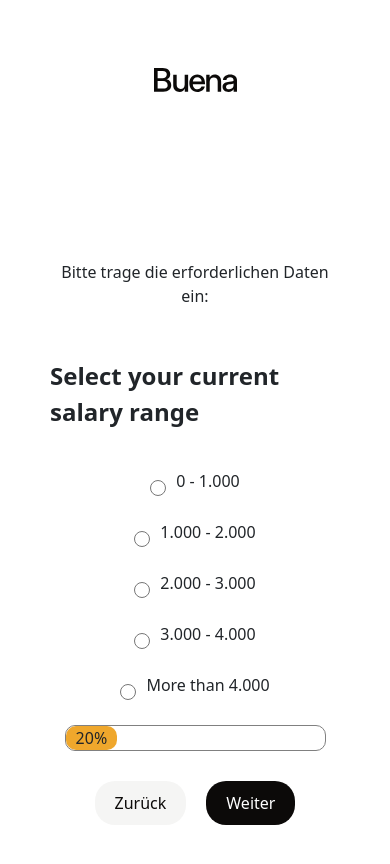
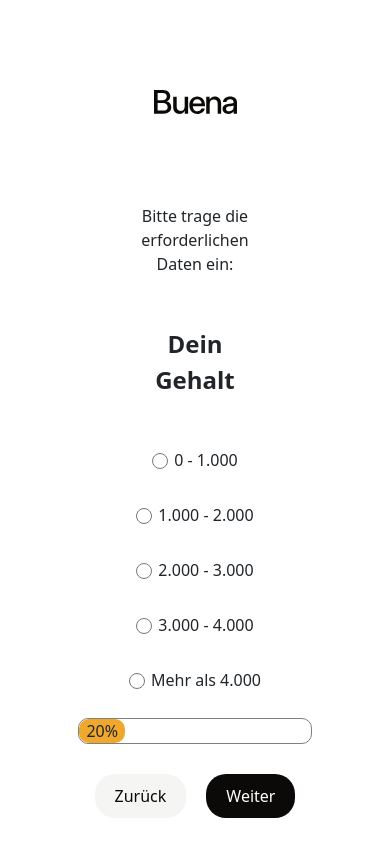
Before and after one commit to pikkukurkku/tenant_app, a React (Create React App) app: page /salary in a window 390 px wide. Shown: the top 864 px of the page. Built offline with nearby package versions, Linux system fonts and the light colour scheme.

Commit message:
updated readme

```diff
--- a/src/components/InputForm.module.css
+++ b/src/components/InputForm.module.css
@@ -2,7 +2,7 @@
   background-color: #efa72c;
 }
 .form {
-  margin: 50px;
+  margin: 50px 150px;
   display: flex;
   flex-direction: column;
   justify-content: space-between;
@@ -30,7 +30,19 @@
   margin: 15px 0 0 0;
 }
 
-p {
+.grow {
+  transition: all .2s ease-in-out;
+  align-self: center;
+  margin: 40px;
+  margin-bottom: 40px;
+  align-self: flex-end;
+}
+
+.grow:hover {
+  transform: scale(1.2);
+}
+
+.par {
   text-align: center;
   margin: 50px 0;
 }
@@ -38,6 +50,7 @@
 label {
   font-weight: bold;
   font-size: 24px;
+  text-align: center;
 }
 .button,
 .back {
@@ -66,19 +79,22 @@
 
 .radioGroup {
   display: flex;
-  flex-direction: column;
-  align-items: center;
-  gap: 10px;
+  flex-direction: row;
+  align-content: center;
+  gap: 25px;
+  margin-top: 20px;
 }
 
 .radioOption {
   display: flex;
-  align-items: center;
+  align-content: center;
 }
 
 .radioInput {
-  margin-right: 10px;
+  margin: 5px 6px 0 0;
   width: 16px;
+  height: 16px;
+  align-content: center;
 }
 
 .radioLabel {
@@ -88,7 +104,7 @@
 @media only screen and (max-width: 600px) {
   input,
   .progress {
-    width: 90%;
+    width: 60vw
   }
 
   p {
@@ -99,4 +115,19 @@
   .progress {
     margin-bottom: 30px;
   }
+
+  .radioGroup {
+    flex-direction: column;
+  }
+  .radioOption {
+    margin: 0;
+    padding: 0;
+    width: 70vw;
+    justify-content: center;
+
+  }
+
+  .grow {
+    align-self: center;
+  }
 }
--- a/src/components/InputForm.tsx
+++ b/src/components/InputForm.tsx
@@ -26,7 +26,7 @@
   const [inputValue, setInputValue] = useState<string>("");
   const [selectedOption, setSelectedOption] = useState<string>("");
   const navigate = useNavigate();
-  const { progress, setProgress } = useProgress();
+  const { progress, setProgress, decreaseProgress } = useProgress();
 
   const handleSubmit = (e: React.FormEvent<HTMLFormElement>) => {
     e.preventDefault();
@@ -35,11 +35,20 @@
     navigate(nextRoute);
   };
 
+  const handleBack = () => {
+    decreaseProgress();
+    window.history.back();
+  };
+
+  const toHomePage = () => {
+    window.location.href = "/";
+  };
+
   return (
     <div className={name}>
       <form className={styles["form"]} onSubmit={handleSubmit}>
-<img src="../buena_logo.png" alt="buena-logo"></img>
-      <p>Bitte trage die erforderlichen Daten ein:</p>
+<img src="../buena_logo.png" alt="buena-logo" className={styles["grow"]} onClick={toHomePage}></img>
+      <p className={styles["par"]}>Bitte trage die erforderlichen Daten ein:</p>
         <label>{label}</label>
         {type === "text" && (
         <input
@@ -89,7 +98,7 @@
 </div>
 
         <div className={styles["buttons"]}>
-        <button onClick={() => window.history.back()} className={styles["back"]} type="button">Zurück</button>
+        <button onClick={handleBack} className={styles["back"]} type="button">Zurück</button>
         <button className={styles["button"]} type="submit">Weiter</button>
         </div>
       </form>
--- a/src/contexts/useProgress.tsx
+++ b/src/contexts/useProgress.tsx
@@ -1,4 +1,11 @@
 import React, { createContext, useContext, useState, ReactNode } from "react";
+
+
+interface ProgressContextType {
+  progress: number;
+  setProgress: React.Dispatch<React.SetStateAction<number>>;
+  decreaseProgress: () => void;
+}
 
 interface ProgressContextType {
   progress: number;
@@ -26,8 +33,12 @@
 }) => {
   const [progress, setProgress] = useState<number>(20);
 
+  const decreaseProgress = () => {
+    setProgress((prevProgress) => Math.max(prevProgress - 20, 0));
+  };
+
   return (
-    <ProgressContext.Provider value={{ progress, setProgress }}>
+    <ProgressContext.Provider value={{ progress, setProgress, decreaseProgress }}>
       {children}
     </ProgressContext.Provider>
   );
--- a/src/pages/Email.tsx
+++ b/src/pages/Email.tsx
@@ -4,10 +4,10 @@
 const Email: React.FC = () => {
   return (
       <InputForm
-          label="Email"
+          label="E-mail"
           type="text"
           name="email"
-          placeholder="Your e-mail"
+          placeholder="Deine E-Mail-Adresse"
           localStorageKey="email"
           nextRoute="/phone"
       />
--- a/src/pages/Home.module.css
+++ b/src/pages/Home.module.css
@@ -35,7 +35,7 @@
   color: white;
 }
 
-span {
+.span {
   background-color: #f5f5f4;
   color: #a6a19e;
   display: flex;
@@ -90,6 +90,15 @@
   font-weight: bold;
 }
 
+.grow {
+  transition: all .2s ease-in-out;
+  margin-right: 50px;
+}
+
+.grow:hover {
+  transform: scale(1.2);
+}
+
 
 @media only screen and (max-width: 600px) {
 
@@ -104,11 +113,11 @@
   gap: 10px;
 }
 
-img {
-  margin: 18px 0;
-}
-
 section {
   margin: 40px 50px;
 }
+.grow {
+  align-self: center;
+  margin: 18px 0;
 }
+}
--- a/src/pages/Home.tsx
+++ b/src/pages/Home.tsx
@@ -16,7 +16,7 @@
 
   return (
     <div className="Home">
-      <span>Home ist jetzt Buena</span>
+      <span className={styles["span"]}>Home ist jetzt Buena</span>
       <div className={styles["navbar"]}>
       <div className={styles["navbar-btns"]}>
         <button onClick={logInClick} className={styles["einloggen"]}>Einloggen</button>
@@ -24,7 +24,7 @@
         <p className={styles["regular"]}>Über Buena</p>
         <p className={styles["regular"]}>Jobs</p>
         </div>
-        <img src="./buena_logo.png" alt="buena logo" />
+        <img src="./buena_logo.png" className={styles["grow"]} alt="buena logo" />
       </div>
       {errorMessage &&
               <p className={styles["errorMsg"]}>{errorMessage}</p>}
--- a/src/pages/Phone.tsx
+++ b/src/pages/Phone.tsx
@@ -4,10 +4,10 @@
 const Phone: React.FC = () => {
     return (
         <InputForm
-            label="Phone"
+            label="Telefonnummer"
             type="text"
             name="phone"
-            placeholder=""
+            placeholder="Deine Handynummer"
             localStorageKey="phone number"
             nextRoute="/salary"
         />
--- a/src/pages/Salary.tsx
+++ b/src/pages/Salary.tsx
@@ -7,12 +7,12 @@
     { value: "1.000 - 2.000", label: "1.000 - 2.000" },
     { value: "2.000 - 3.000", label: "2.000 - 3.000" },
     { value: "3.000 - 4.000", label: "3.000 - 4.000" },
-    { value: "More than 4.000", label: "More than 4.000" },
+    { value: "Mehr als 4.000", label: "Mehr als 4.000" },
   ];
 
   return (
     <InputForm
-      label="Select your current salary range"
+      label="Dein Gehalt"
       type="radio"
       name="salary"
       options={salaryOptions}
--- /dev/null
+++ b/src/pages/Summary.module.css
@@ -0,0 +1,62 @@
+.summary {
+  display: flex;
+  flex-direction: column;
+  align-items: center;
+  line-height: normal;
+}
+
+.header {
+  font-weight: bold;
+  font-size: 26px;
+  margin-top: 40px;
+}
+
+.data-container {
+  display: flex;
+  justify-content: center;
+  overflow: hidden;
+  border: 3px solid #efa72c;
+  border-radius: 20px;
+  width: 100%;
+  max-width: 600px;
+  margin: 40px 0;
+  padding: 50px;
+  box-sizing: border-box;
+}
+
+.data {
+  width: 100%;
+  border-collapse: collapse;
+}
+
+.data th,
+.data td {
+  padding: 8px;
+  text-align: left;
+}
+
+.data th {
+  font-weight: bold;
+}
+
+.grow {
+  transition: all 0.2s ease-in-out;
+  align-self: center;
+  margin: 40px;
+}
+
+.grow:hover {
+  transform: scale(1.2);
+}
+
+@media only screen and (max-width: 600px) {
+  .data-container {
+    margin: 40px 20px;
+    padding: 20px;
+    width: 80vw;
+  }
+
+  .grow {
+    margin: 20px;
+  }
+}
--- a/src/pages/Summary.tsx
+++ b/src/pages/Summary.tsx
@@ -1,10 +1,15 @@
 import React, { useEffect, useState } from "react";
+import styles from './Summary.module.css'
 
 const Summary: React.FC = () => {
   const [name, setName] = useState("");
   const [email, setEmail] = useState("");
   const [phone, setPhone] = useState("");
   const [salary, setSalary] = useState("");
+
+  const toHomePage = () => {
+    window.location.href = "/";
+  };
 
   useEffect(() => {
     const storedName = localStorage.getItem("name");
@@ -29,22 +34,33 @@
   }, []);
 
   return (
-    <div>
-      <h1>Deine persönliche Daten</h1>
-      <p>
-        <strong>Vor- und Nachname:</strong> {name}
-      </p>
-      <p>
-        <strong>E-mail:</strong> {email}
-      </p>
-      <p>
-        <strong>Telefon-Nummer:</strong> {phone}
-      </p>
-      <p>
-        <strong>Gehalt:</strong> {salary}
-      </p>
+    <div className={styles["summary"]}>
+    <span className={styles["header"]}>Deine persönliche Daten</span>
+    <div className={styles["data-container"]}>
+    <table className={styles["data"]}>
+      <tbody>
+        <tr>
+          <th>Vor- und Nachname:</th>
+          <td>{name}</td>
+        </tr>
+        <tr>
+          <th>E-mail:</th>
+          <td>{email}</td>
+        </tr>
+        <tr>
+          <th>Telefon-Nummer:</th>
+          <td>{phone}</td>
+        </tr>
+        <tr>
+          <th>Gehalt:</th>
+          <td>{salary}</td>
+        </tr>
+      </tbody>
+    </table>
     </div>
-  );
+    <img src="./buena_logo.png" className={styles["grow"]} alt="buena logo" onClick={toHomePage} />
+  </div>
+);
 };
 
 export default Summary;
```
Also changed, not shown: 1 other file (tests, documents, lock files or other folders).
